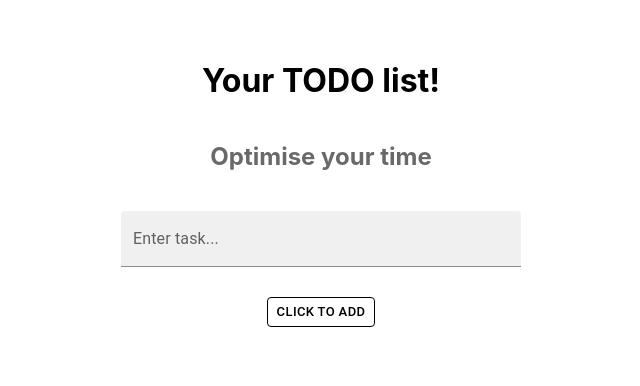
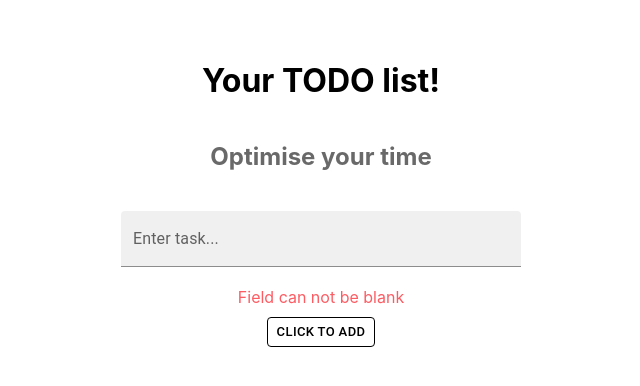
Before and after one commit to OlexandraKorol/OlexandraKorol.github.io, a React (Create React App) app: page / in a window 1280 px wide. Both pictures are taken after a click on the button "CLICK TO ADD". Shown: the top 386 px of the page, without its empty margins (359-999 px from the left). Built offline with nearby package versions, Linux system fonts and the light colour scheme.

Commit message:
error logic created

```diff
--- a/src/components/AddToDoButton.tsx
+++ b/src/components/AddToDoButton.tsx
@@ -4,23 +4,28 @@ import { useTodoContext } from "./useContext/TodoContext";
 import { useState } from "react";
 
 export const AddToDoButton = () => {
-  const { createTodo, userText, listItems, setUserText } = useTodoContext();
-  const [nextId, setNextId] = useState(listItems.length + 1);
+  const { createTodo, userText, setUserText, setErrors } = useTodoContext();
+  const [nextId, setNextId] = useState(1);
 
   const handleClick = () => {
-    if (userText) {
+    if (!userText) {
+      setErrors("Field can not be blank");
+    } else if (userText.length < 3) {
+      setErrors("Message must be longer than 3 symbols");
+    } else {
       createTodo(userText, nextId);
       setNextId(prevId => prevId + 1);
       setUserText("");
+      setErrors("");
     }
-};
+  };
 
   return (
     <CustomButton>
       <Button
         variant="outlined"
         size="small"
-        onClick={() => handleClick()}
+        onClick={handleClick} // Simplified onClick
         color="inherit"
       >
         Click to add
--- /dev/null
+++ b/src/components/ErrorMessage.tsx
@@ -0,0 +1,14 @@
+import styled from "@emotion/styled";
+
+export const ErrorMessage = ({ message }: { message: string }) => {
+  return (
+    <ErrorMessageText>
+      {message}
+    </ErrorMessageText>
+  );
+}
+
+const ErrorMessageText = styled.span`
+  color: #fd5c63;
+  font-size: 10
+`
--- a/src/components/StartField.tsx
+++ b/src/components/StartField.tsx
@@ -2,13 +2,15 @@ import { TextField, ThemeProvider, createTheme } from "@mui/material";
 import styled from "@emotion/styled";
 import { useTodoContext } from "./useContext/TodoContext";
 import { SetStateAction } from "react";
+import { ErrorMessage } from "./ErrorMessage";
 
 export const StartField = () => {
-  const { setUserText, userText, } = useTodoContext();
+  const { setUserText, userText, errors } = useTodoContext();
 
   const onChangeValue = (e: { target: { value: SetStateAction<string>; }; }): any => {
     setUserText(e.target.value);
   };
+
 
   const theme = createTheme({
     palette: {
@@ -19,6 +21,7 @@ export const StartField = () => {
   });
 
   return (
+    <>
       <ThemeProvider theme={theme}>
         <Input>
           <TextField
@@ -35,6 +38,9 @@ export const StartField = () => {
           />
         </Input>
       </ThemeProvider>
+
+      {errors && (<ErrorMessage message={errors} />)}
+    </>
   );
 };
 
--- a/src/components/TodoList.tsx
+++ b/src/components/TodoList.tsx
@@ -19,7 +19,6 @@ export const TodoList = () => {
     if (!result || !result.destination) return;
     const { source, destination } = result;
     const draggedItem = listItems.splice(source.index, 1)[0];
-    console.log(draggedItem)
     listItems.splice(destination.index, 0, draggedItem);
 
     setListItems(listItems);
--- a/src/components/useContext/TodoContext.tsx
+++ b/src/components/useContext/TodoContext.tsx
@@ -11,7 +11,9 @@ interface TodoContextType {
     id: number;
     text: string;
     checked: boolean;
-}[]>) => void
+  }[]>) => void
+  errors: string
+  setErrors: (value: React.SetStateAction<string>) => void
 }
 
 const TodoContext = createContext<TodoContextType | undefined>(undefined);
@@ -19,10 +21,7 @@ const TodoContext = createContext<TodoContextType | undefined>(undefined);
 export const TodoProvider: React.FC<{ children: React.ReactNode }> = ({ children }) => {
   const [userText, setUserText] = useState<string>('');
   const [listItems, setListItems] = useState<{ id: number; text: string; checked: boolean }[]>([]);
-
-  useEffect(() => {
-    console.log("List items changed:", listItems);
-  }, [listItems]);
+  const [errors, setErrors] = useState<string>("")
 
   const createTodo = (text: string, id: number) => {
     const newTodo = {
@@ -62,7 +61,9 @@ export const TodoProvider: React.FC<{ children: React.ReactNode }> = ({ children
       listItems,
       updateCheckBox,
       createTodo,
-      setListItems
+      setListItems,
+      errors,
+      setErrors,
       }}
     >
       {children}
```
Lines whose indentation alone changed are shown as unchanged.
